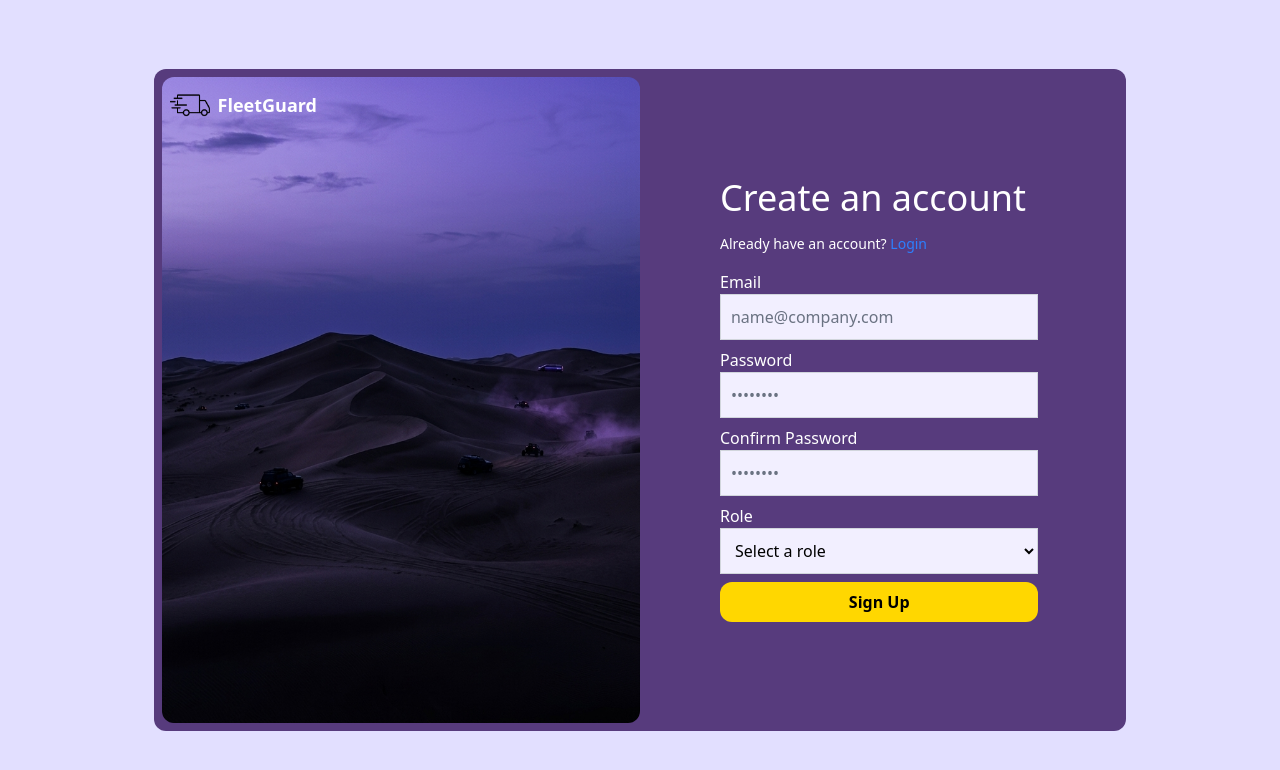
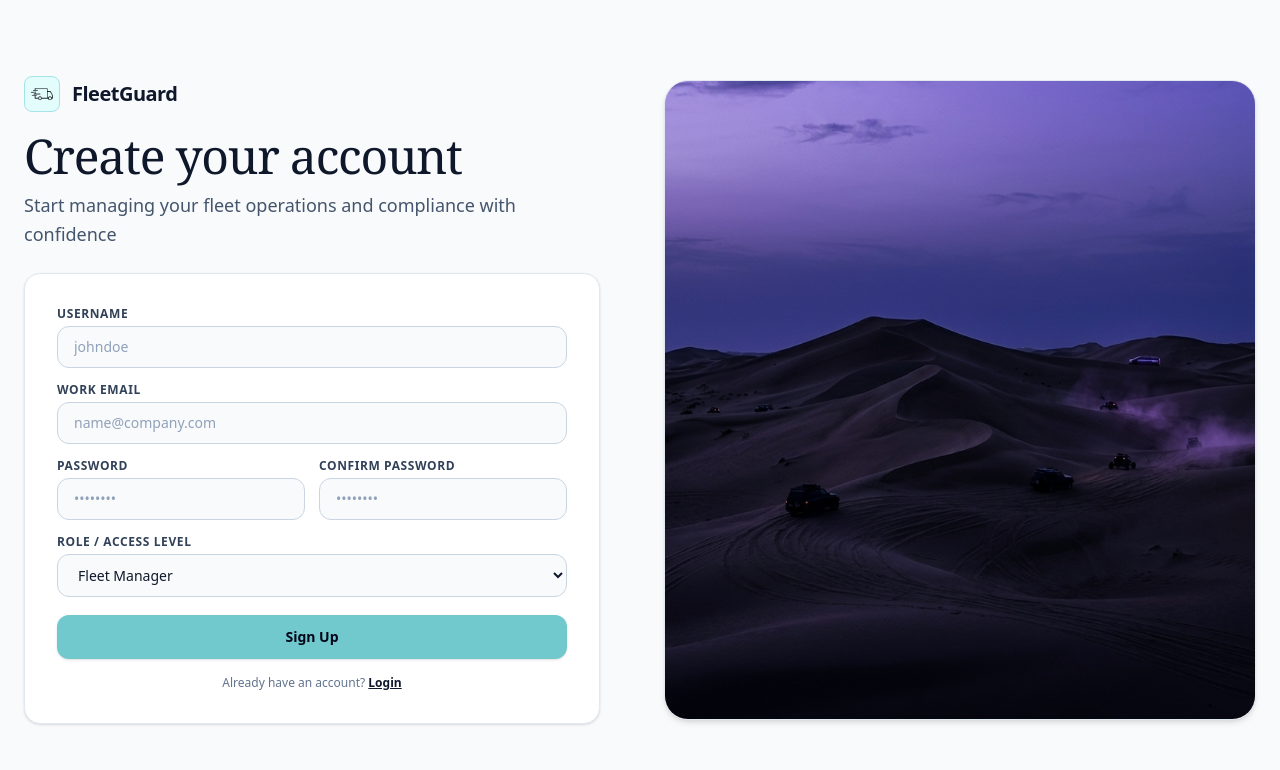
Before and after one commit to Nivas-M/FleetGuard-, a Next.js app in the folder Frontend/frontend/: page /signup in a window 1280 px wide. Shown: the top 770 px of the page. Built offline with nearby package versions, Linux system fonts and the light colour scheme.

Commit message:
updated UI of login an signup page

```diff
--- a/Frontend/frontend/app/login/page.js
+++ b/Frontend/frontend/app/login/page.js
@@ -1,40 +1,115 @@
-import navbar from '../components/navbar';
+'use client';
 
-export default function Page() {
+import { useState } from 'react';
+import { useRouter } from 'next/navigation';
+
+export default function LoginPage() {
+    const router = Router();
+    const [email, setEmail] = useState('');
+    const [password, setPassword] = useState('');
+
+    function Router() {
+        try {
+            return useRouter();
+        } catch {
+            return null;
+        }
+    }
+
+    const handleLogin = (e) => {
+        e.preventDefault();
+        if (router) {
+            router.push('/fleetmanager');
+        } else {
+            window.location.href = '/fleetmanager';
+        }
+    };
+
     return (
-        <div className='h-screen w-screen text-black flex flex-col items-center justify-center p-8 bg-[#E2DFFF]'>
-            <div className='h-[90%] w-[80%] text-black flex flex-row p-2 bg-[#573b7d] rounded-xl overflow-hidden relative'>
-                {/* Left Side */}
-                <div className='h-full w-[50%] rounded-xl overflow-hidden relative'>
-                    {/* Cover Image */}
-                    <img src='/images/logincover.png' alt='cover image' className='h-full w-full object-cover object-center' />
-                    {/* Branding Overlay */}
-                    <div className='absolute top-2 left-2 flex items-center gap-2'>
-                        <img src='/images/logo.png' alt='Profile' className='w-10 h-auto'/>
-                        <span className='text-white text-lg font-semibold'>FleetGuard</span>
+        <div className="min-h-screen w-full bg-slate-50 text-slate-900 flex flex-col justify-center font-sans selection:bg-[#71C9CE] selection:text-slate-950">
+            {/* Main Content Area */}
+            <main className="max-w-7xl w-full mx-auto px-6 py-8 md:py-12 grid grid-cols-1 lg:grid-cols-12 gap-8 lg:gap-12 items-center">
+                {/* Left Column: Branding, Headline & Login Form */}
+                <div className="lg:col-span-6 flex flex-col justify-center max-w-xl">
+                    {/* Brand Logo & Name */}
+                    <div className="flex items-center gap-3 mb-6">
+                        <div className="w-9 h-9 rounded-lg overflow-hidden bg-[#E3FDFD] p-1.5 flex items-center justify-center border border-[#A6E3E9]">
+                            <img src="/images/logo.png" alt="FleetGuard Logo" className="w-full h-full object-contain" />
+                        </div>
+                        <span className="text-xl font-bold tracking-tight text-slate-900">FleetGuard</span>
+                    </div>
+
+                    <h1 className="text-4xl md:text-5xl lg:text-[3.25rem] font-serif tracking-tight text-slate-900 mb-3 leading-[1.15]">
+                        Question what's next
+                    </h1>
+                    <p className="text-slate-600 text-base md:text-lg font-normal mb-8 leading-relaxed">
+                        Your thinking partner for big ambitions
+                    </p>
+
+                    {/* Login Card Box */}
+                    <div className="bg-white border border-slate-200 rounded-2xl p-6 md:p-8 shadow-sm w-full">
+                        {/* Email / Password Form */}
+                        <form onSubmit={handleLogin} className="flex flex-col gap-4">
+                            <div>
+                                <label htmlFor="email" className="block text-xs font-semibold uppercase tracking-wider text-slate-700 mb-1.5">
+                                    Email
+                                </label>
+                                <input
+                                    type="email"
+                                    id="email"
+                                    value={email}
+                                    onChange={(e) => setEmail(e.target.value)}
+                                    placeholder="Enter your email"
+                                    className="bg-slate-50 text-slate-900 placeholder-slate-400 border border-slate-300 focus:border-[#71C9CE] focus:ring-1 focus:ring-[#71C9CE] block w-full px-4 py-3 rounded-xl text-sm outline-none transition-all"
+                                    required
+                                />
+                            </div>
+                            <div>
+                                <label htmlFor="password" className="block text-xs font-semibold uppercase tracking-wider text-slate-700 mb-1.5">
+                                    Password
+                                </label>
+                                <input
+                                    type="password"
+                                    id="password"
+                                    value={password}
+                                    onChange={(e) => setPassword(e.target.value)}
+                                    placeholder="Enter your password"
+                                    className="bg-slate-50 text-slate-900 placeholder-slate-400 border border-slate-300 focus:border-[#71C9CE] focus:ring-1 focus:ring-[#71C9CE] block w-full px-4 py-3 rounded-xl text-sm outline-none transition-all"
+                                    required
+                                />
+                            </div>
+
+                            {/* Primary CTA Button - Cyan Accent per designtemplate.md */}
+                            <button
+                                type="submit"
+                                className="bg-[#71C9CE] hover:bg-[#5bb8bc] text-slate-950 font-extrabold py-3 px-4 rounded-xl text-sm transition-all shadow-sm cursor-pointer mt-2"
+                            >
+                                Login
+                            </button>
+                        </form>
+
+                        <p className="text-xs text-slate-500 mt-5 text-center">
+                            New to FleetGuard?{' '}
+                            <a href="/signup" className="text-slate-900 hover:text-[#71C9CE] underline font-semibold">
+                                Create an account
+                            </a>
+                        </p>
                     </div>
                 </div>
 
-                {/* Right Side */}
-                <div className='h-full w-[50%] rounded-xl overflow-hidden relative p-20 gap-4 flex flex-col justify-center'>
-                    <h2 className='text-4xl font-sans text-white'>Welcome Back!</h2>
-                    <p className='text-white text-sm text-[]'>New to FleetGuard? <a href='/signup' className='text-blue-500 hover:underline'>Create an account</a></p>
-                    {/* Login Form */}
-                    <form className='flex flex-col gap-4'>
-                        <div>
-                            <label htmlFor='email' className='text-white'>Email</label>
-                            <input type='email' id='email' className='bg-[#F2EFFF] text-black placeholder:text-gray-500 border border-gray-300 focus:ring-blue-500 focus:border-blue-500 block w-full p-2.5' placeholder='name@company.com' required />
-                        </div>
-                        <div>
-                            <label htmlFor='password' className='text-white'>Password</label>
-                            <input type='password' id='password' className='bg-[#F2EFFF] text-black placeholder:text-gray-500 border border-gray-300 focus:ring-blue-500 focus:border-blue-500 block w-full p-2.5' placeholder='••••••••' required />
-                        </div>
-                        <button type='submit' className='bg-[#FFD700] hover:bg-[#FFA500] text-black font-bold py-2 px-4 rounded-xl transition-colors'>
-                            Login
-                        </button>
-                    </form>
+                {/* Right Column: Hero Cover Image Frame */}
+                <div className="lg:col-span-6 flex justify-center lg:justify-end">
+                    <div className="w-full max-w-lg lg:max-w-none h-[480px] sm:h-[540px] lg:h-[600px] rounded-3xl overflow-hidden border border-slate-200 shadow-md relative group bg-slate-100">
+                        <img
+                            src="/images/logincover.png"
+                            alt="FleetGuard Cover"
+                            className="w-full h-full object-cover object-center transition-transform duration-700 group-hover:scale-105"
+                        />
+                        <div className="absolute inset-0 bg-gradient-to-t from-slate-950/20 via-transparent to-transparent pointer-events-none" />
+
+                    </div>
                 </div>
-            </div>
+            </main>
         </div>
     );
 }
--- a/Frontend/frontend/app/signup/page.js
+++ b/Frontend/frontend/app/signup/page.js
@@ -1,55 +1,173 @@
-import navbar from '../components/navbar';
+'use client';
 
-export default function Page() {
+import { useState } from 'react';
+import { useRouter } from 'next/navigation';
+
+export default function SignupPage() {
+    const router = Router();
+    const [username, setUsername] = useState('');
+    const [email, setEmail] = useState('');
+    const [password, setPassword] = useState('');
+    const [confirmPassword, setConfirmPassword] = useState('');
+    const [role, setRole] = useState('fleet-manager');
+
+    function Router() {
+        try {
+            return useRouter();
+        } catch {
+            return null;
+        }
+    }
+
+    const handleSignup = (e) => {
+        e.preventDefault();
+        // Redirect to appropriate dashboard after sign up
+        const targetRoute = role === 'admin' ? '/admin' :
+                            role === 'driver' ? '/driver' :
+                            role === 'service-center' ? '/servicecenter' : '/fleetmanager';
+        if (router) {
+            router.push(targetRoute);
+        } else {
+            window.location.href = targetRoute;
+        }
+    };
+
     return (
-        <div className='h-screen w-screen text-black flex flex-col items-center justify-center p-8 bg-[#E2DFFF]'>
-            <div className='h-[90%] w-[80%] text-black flex flex-row p-2 bg-[#573b7d] rounded-xl overflow-hidden relative'>
-                {/* Left Side */}
-                <div className='h-full w-[50%] rounded-xl overflow-hidden relative'>
-                    {/* Cover Image */}
-                    <img src='/images/logincover.png' alt='cover image' className='h-full w-full object-cover object-center' />
-                    {/* Branding Overlay */}
-                    <div className='absolute top-2 left-2 flex items-center gap-2'>
-                        <img src='/images/logo.png' alt='Profile' className='w-10 h-auto'/>
-                        <span className='text-white text-lg font-semibold'>FleetGuard</span>
+        <div className="min-h-screen w-full bg-slate-50 text-slate-900 flex flex-col justify-center font-sans selection:bg-[#71C9CE] selection:text-slate-950">
+            {/* Main Content Area */}
+            <main className="max-w-7xl w-full mx-auto px-6 py-8 md:py-12 grid grid-cols-1 lg:grid-cols-12 gap-8 lg:gap-12 items-center">
+                {/* Left Column: Branding, Headline & Signup Form */}
+                <div className="lg:col-span-6 flex flex-col justify-center max-w-xl w-full">
+                    {/* Brand Logo & Name */}
+                    <div className="flex items-center gap-3 mb-4">
+                        <div className="w-9 h-9 rounded-lg overflow-hidden bg-[#E3FDFD] p-1.5 flex items-center justify-center border border-[#A6E3E9]">
+                            <img src="/images/logo.png" alt="FleetGuard Logo" className="w-full h-full object-contain" />
+                        </div>
+                        <span className="text-xl font-bold tracking-tight text-slate-900">FleetGuard</span>
+                    </div>
+
+                    <h1 className="text-4xl md:text-5xl lg:text-[3rem] font-serif tracking-tight text-slate-900 mb-2 leading-[1.15]">
+                        Create your account
+                    </h1>
+                    <p className="text-slate-600 text-base md:text-lg font-normal mb-6 leading-relaxed">
+                        Start managing your fleet operations and compliance with confidence
+                    </p>
+
+                    {/* Signup Card Box - Compact Natural Content Fit */}
+                    <div className="bg-white border border-slate-200 rounded-2xl p-6 md:p-8 shadow-sm w-full">
+                        {/* Signup Form */}
+                        <form onSubmit={handleSignup} className="flex flex-col gap-3.5">
+                            <div>
+                                <label htmlFor="username" className="block text-xs font-semibold uppercase tracking-wider text-slate-700 mb-1">
+                                    Username
+                                </label>
+                                <input
+                                    type="text"
+                                    id="username"
+                                    value={username}
+                                    onChange={(e) => setUsername(e.target.value)}
+                                    placeholder="johndoe"
+                                    className="bg-slate-50 text-slate-900 placeholder-slate-400 border border-slate-300 focus:border-[#71C9CE] focus:ring-1 focus:ring-[#71C9CE] block w-full px-4 py-2.5 rounded-xl text-sm outline-none transition-all"
+                                    required
+                                />
+                            </div>
+
+                            <div>
+                                <label htmlFor="email" className="block text-xs font-semibold uppercase tracking-wider text-slate-700 mb-1">
+                                    Work Email
+                                </label>
+                                <input
+                                    type="email"
+                                    id="email"
+                                    value={email}
+                                    onChange={(e) => setEmail(e.target.value)}
+                                    placeholder="name@company.com"
+                                    className="bg-slate-50 text-slate-900 placeholder-slate-400 border border-slate-300 focus:border-[#71C9CE] focus:ring-1 focus:ring-[#71C9CE] block w-full px-4 py-2.5 rounded-xl text-sm outline-none transition-all"
+                                    required
+                                />
+                            </div>
+
+                            {/* Passwords in the same line */}
+                            <div className="grid grid-cols-1 sm:grid-cols-2 gap-3.5">
+                                <div>
+                                    <label htmlFor="password" className="block text-xs font-semibold uppercase tracking-wider text-slate-700 mb-1">
+                                        Password
+                                    </label>
+                                    <input
+                                        type="password"
+                                        id="password"
+                                        value={password}
+                                        onChange={(e) => setPassword(e.target.value)}
+                                        placeholder="••••••••"
+                                        className="bg-slate-50 text-slate-900 placeholder-slate-400 border border-slate-300 focus:border-[#71C9CE] focus:ring-1 focus:ring-[#71C9CE] block w-full px-4 py-2.5 rounded-xl text-sm outline-none transition-all"
+                                        required
+                                    />
+                                </div>
+                                <div>
+                                    <label htmlFor="confirmPassword" className="block text-xs font-semibold uppercase tracking-wider text-slate-700 mb-1">
+                                        Confirm Password
+                                    </label>
+                                    <input
+                                        type="password"
+                                        id="confirmPassword"
+                                        value={confirmPassword}
+                                        onChange={(e) => setConfirmPassword(e.target.value)}
+                                        placeholder="••••••••"
+                                        className="bg-slate-50 text-slate-900 placeholder-slate-400 border border-slate-300 focus:border-[#71C9CE] focus:ring-1 focus:ring-[#71C9CE] block w-full px-4 py-2.5 rounded-xl text-sm outline-none transition-all"
+                                        required
+                                    />
                                 </div>
                             </div>
 
-                {/* Right Side */}
-                <div className='h-full w-[50%] rounded-xl overflow-hidden relative p-20 gap-4 flex flex-col justify-center'>
-                    <h2 className='text-4xl font-sans text-white'>Create an account</h2>
-                    <p className='text-white text-sm text-[]'>Already have an account? <a href='/login' className='text-blue-500 hover:underline'>Login</a></p>
-                    {/* Login Form */}
-                    <form className='flex flex-col gap-2'>
                             <div>
-                            <label htmlFor='email' className='text-white'>Email</label>
-                            <input type='email' id='email' className='bg-[#F2EFFF] text-black placeholder:text-gray-500 border border-gray-300 focus:ring-blue-500 focus:border-blue-500 block w-full p-2.5' placeholder='name@company.com' required />
-                        </div>
-                        <div>
-                            <label htmlFor='password' className='text-white'>Password</label>
-                            <input type='password' id='password' className='bg-[#F2EFFF] text-black placeholder:text-gray-500 border border-gray-300 focus:ring-blue-500 focus:border-blue-500 block w-full p-2.5' placeholder='••••••••' required />
-                        </div>
-                        <div>
-                            <label htmlFor='confirmPassword' className='text-white'>Confirm Password</label>
-                            <input type='password' id='confirmPassword' className='bg-[#F2EFFF] text-black placeholder:text-gray-500 border border-gray-300 focus:ring-blue-500 focus:border-blue-500 block w-full p-2.5' placeholder='••••••••' required />
-                        </div>
-                        <div>
-                            <label htmlFor='role' className='text-white'>Role</label>
-                            <select id='role' className='bg-[#F2EFFF] text-black placeholder:text-gray-500 border border-gray-300 focus:ring-blue-500 focus:border-blue-500 block w-full p-2.5' required>
-                                <option value=''>Select a role</option>
-                                <option value='customer'>Customer</option>
-                                <option value='fleet-manager'>Fleet Manager</option>
-                                <option value='admin'>Admin</option>
-                                <option value='service-center'>Service Center</option>
+                                <label htmlFor="role" className="block text-xs font-semibold uppercase tracking-wider text-slate-700 mb-1">
+                                    Role / Access Level
+                                </label>
+                                <select
+                                    id="role"
+                                    value={role}
+                                    onChange={(e) => setRole(e.target.value)}
+                                    className="bg-slate-50 text-slate-900 border border-slate-300 focus:border-[#71C9CE] focus:ring-1 focus:ring-[#71C9CE] block w-full px-4 py-2.5 rounded-xl text-sm outline-none transition-all cursor-pointer"
+                                    required
+                                >
+                                    <option value="fleet-manager">Fleet Manager</option>
+                                    <option value="admin">System Admin</option>
+                                    <option value="driver">Driver</option>
+                                    <option value="service-center">Service Center Partner</option>
                                 </select>
                             </div>
 
-                        <button type='submit' className='bg-[#FFD700] hover:bg-[#FFA500] text-black font-bold py-2 px-4 rounded-xl transition-colors'>
+                            {/* Primary CTA Button - Cyan Accent per designtemplate.md */}
+                            <button
+                                type="submit"
+                                className="bg-[#71C9CE] hover:bg-[#5bb8bc] text-slate-950 font-extrabold py-3 px-4 rounded-xl text-sm transition-all shadow-sm cursor-pointer mt-1"
+                            >
                                 Sign Up
                             </button>
                         </form>
+
+                        <p className="text-xs text-slate-500 mt-4 text-center">
+                            Already have an account?{' '}
+                            <a href="/login" className="text-slate-900 hover:text-[#71C9CE] underline font-semibold">
+                                Login
+                            </a>
+                        </p>
                     </div>
                 </div>
+
+                {/* Right Column: Hero Cover Image Frame */}
+                <div className="lg:col-span-6 flex justify-center lg:justify-end">
+                    <div className="w-full max-w-lg lg:max-w-none h-[480px] sm:h-[540px] lg:h-[640px] rounded-3xl overflow-hidden border border-slate-200 shadow-md relative group bg-slate-100">
+                        <img
+                            src="/images/logincover.png"
+                            alt="FleetGuard Cover"
+                            className="w-full h-full object-cover object-center transition-transform duration-700 group-hover:scale-105"
+                        />
+                        <div className="absolute inset-0 bg-gradient-to-t from-slate-950/20 via-transparent to-transparent pointer-events-none" />
+
+                    </div>
+                </div>
+            </main>
         </div>
     );
 }
```
Lines whose indentation alone changed are shown as unchanged.
